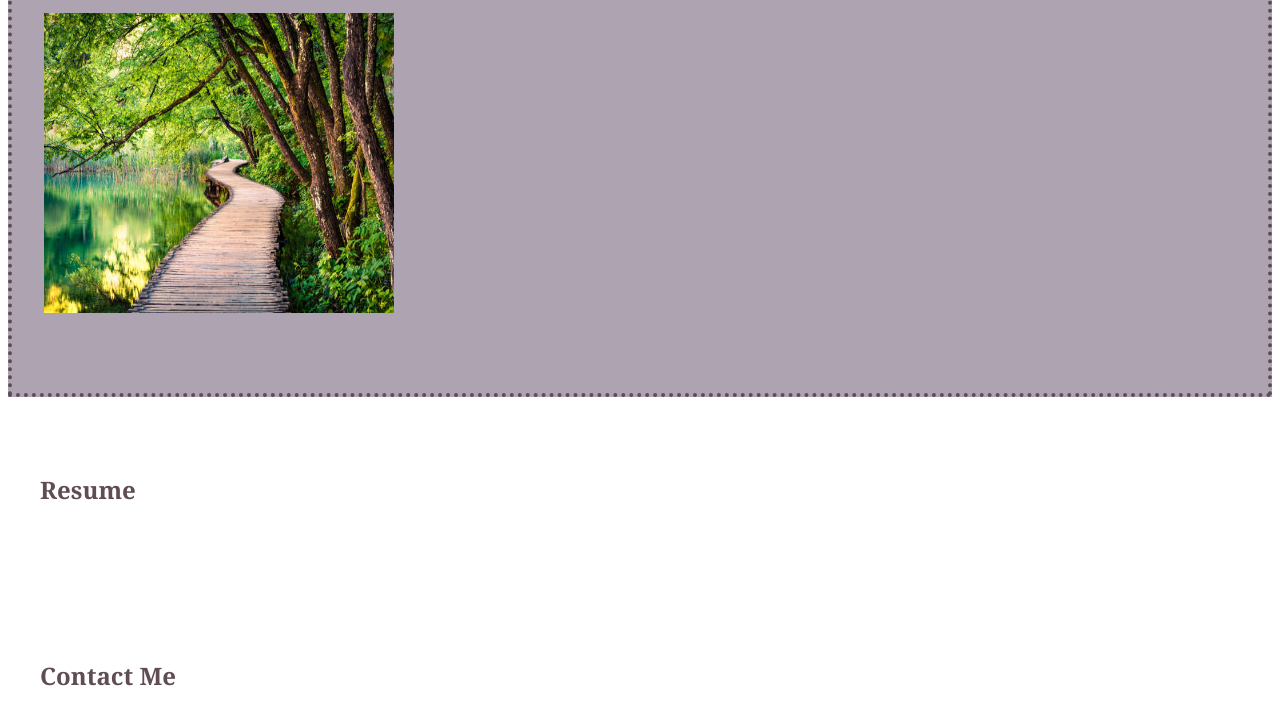
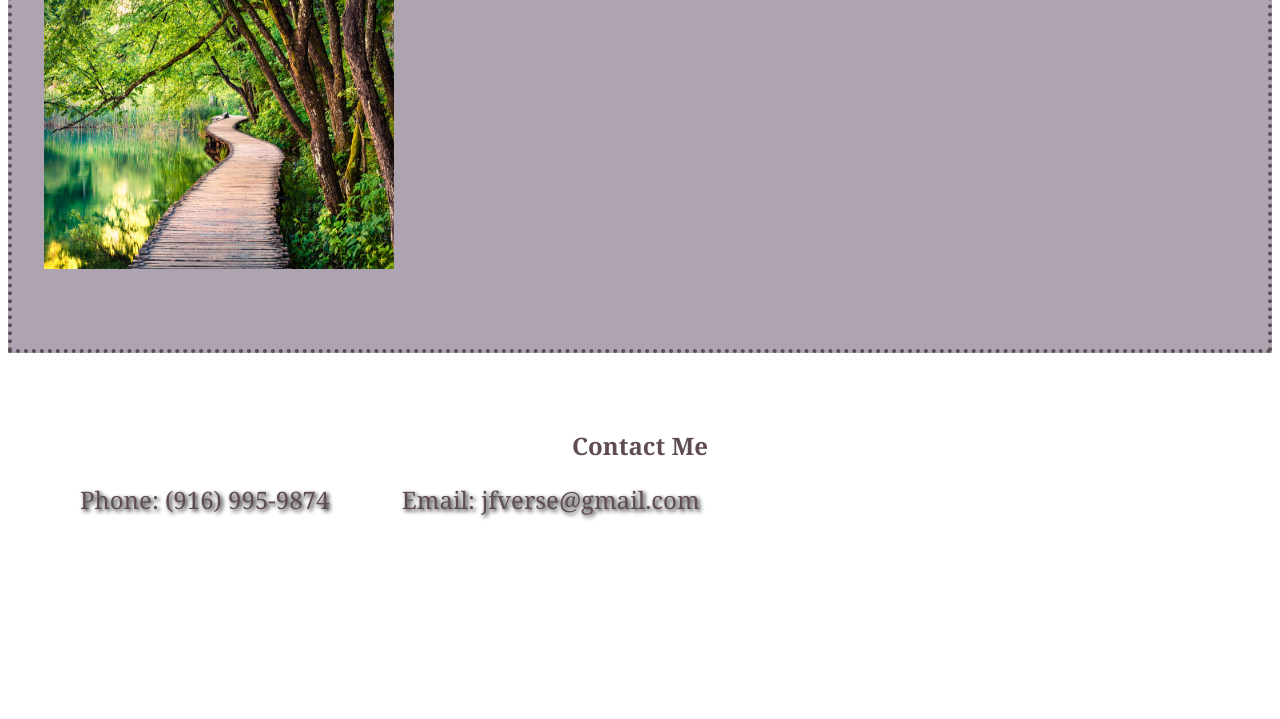
Before and after one commit to AngerOverApathy/portfolio, a plain HTML site: page index.html in a window 1280 px wide. Shown: the part 2078-2797 px from the top of the page. After the commit the page ends 2739 px from the top, so only its background shows below. Drawn offline with Linux system fonts and the light colour scheme.

Commit message:
added contact info

```diff
--- a/assets/style.css
+++ b/assets/style.css
@@ -110,16 +110,19 @@ body {
 }
 
 /*skills*/
- .skills h2 {
+.skills h2 {
+    display: block;
     font-size: 1.5rem;
     text-align: center;
-    display: block;
  }
 
  .skills ul {
-    list-style: none;
-    align-items: center;
-    display: inline-block;
+     align-items: center;
+     column-count: 3;
+     column-span: all;
+     column-width: 35%;
+     display: inline-block;
+     list-style: none;
  }
 
  /* my work */
@@ -134,7 +137,24 @@ body {
  .port-img {
     display: grid;
     grid-template-columns: repeat(auto-fit,minmax(300px, 1fr));
+    grid-gap: 1rem;
+    justify-content: space-around;
     text-align: center;
-    justify-content: space-around;
-    grid-gap: 1rem;
  }
+
+ /* contact */
+ .contact h2 {
+     text-align: center;
+ }
+
+ .contact ul {
+    align-items: center;
+    column-count: 2;
+    column-span: all;
+    column-width: 100%;
+    display: inline-block;
+    list-style: none;
+    color: var(--primary-color);
+    text-shadow: 2px 2px 4px #000000;
+    font-size: 1.5rem;
+ }
--- a/index.html
+++ b/index.html
@@ -39,7 +39,7 @@
         </li>
         <br />
         <li>
-            <a href="#resume">Resume</a>
+            <a href="assets/Resume.mht">Resume</a>
         </li>
         <br />
         <li>
@@ -67,7 +67,7 @@
     <h2>My Work</h2>
     <p>Here is some of my latest work.</p>
 
-<a href="#" class="port-img">
+    <a href="#" class="port-img">
         <img src="assets/images/photo1.jpeg" width="350" height="300" alt="an outstretched hand and hot air baloons">
 
         <img src="assets/images/photo2.jpg" width="350" height="300" alt="a mouse silhoutte">
@@ -88,20 +88,21 @@
 
         <img src="assets/images/photo10.jpg" width="350" height="300" alt="a forest">
 
-</a>
-
-</section>
-    </article>
-
-<section class="resume" id="resume">
-    <h2>Resume</h2>
+    </a>
 </section>
 
 <section class="contact" id="contact">
-    <h2>Contact Me</h2>
+<h2>Contact Me</h2>
+   <ul>
+    <li>
+    Phone: (916) 995-9874
+    </li>
+    <br />
+    <li>
+    Email: jfverse@gmail.com
+    </li>
+    </ul>
 </section>
-
-
 
 
 </body>
```
Also changed, not shown: 1 other file.
